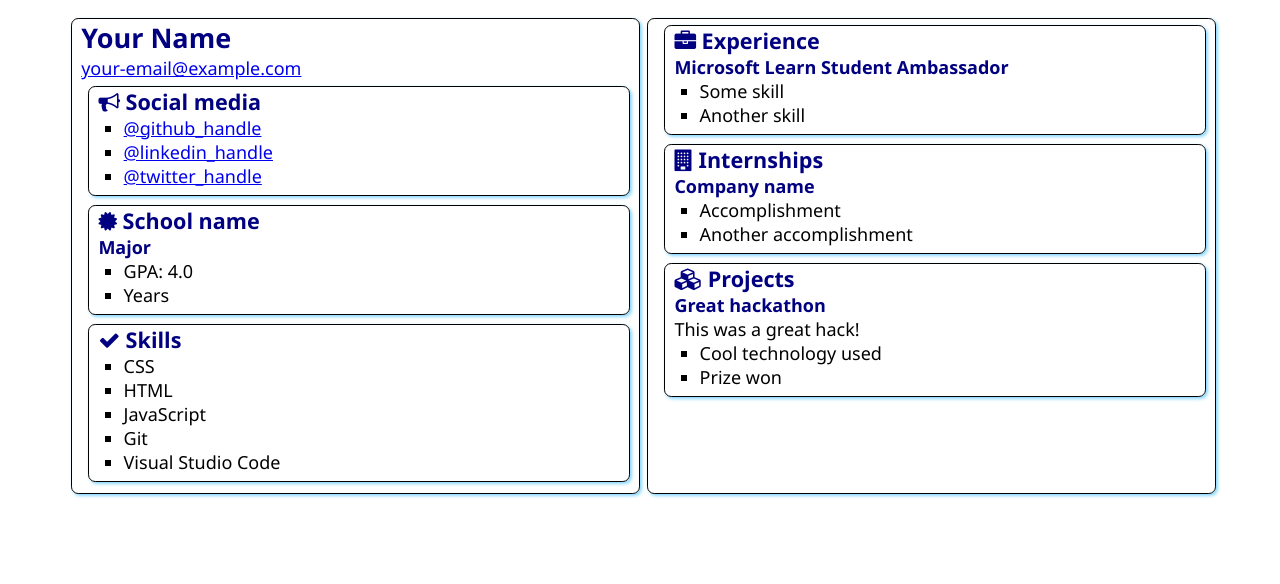
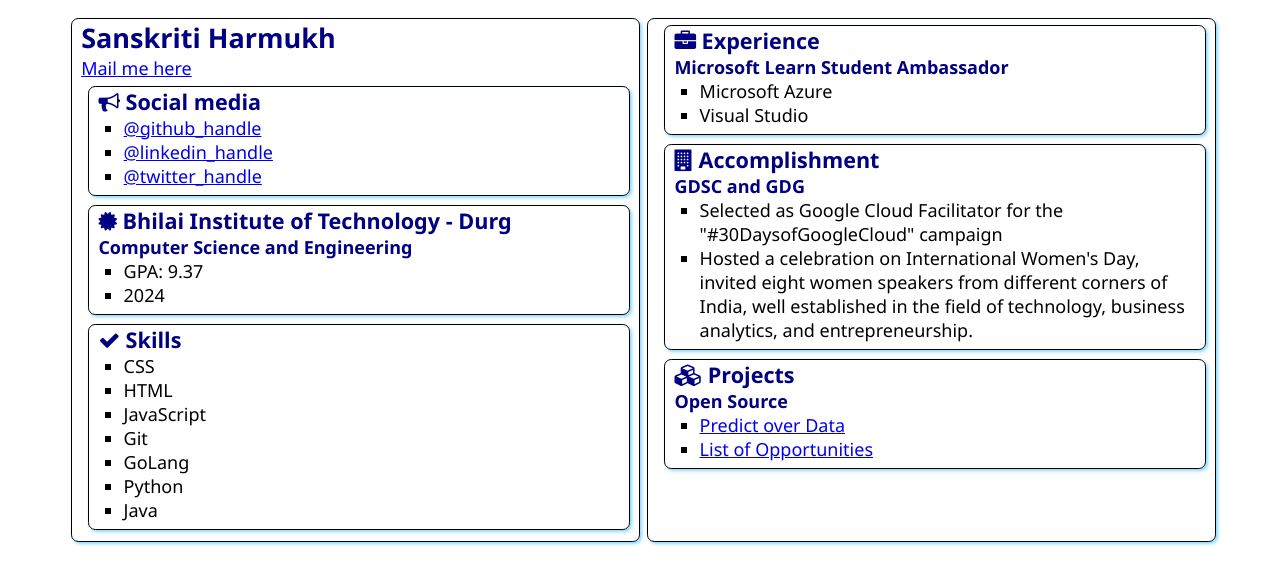
Before and after one commit to Sanskriti-Harmukh/SATechnicalOnboarding, a plain HTML site: page src/index.html in a window 1280 px wide. Drawn offline with Linux system fonts and the light colour scheme.

Commit message:
Update index.html

```diff
--- a/src/index.html
+++ b/src/index.html
@@ -12,8 +12,8 @@
 <body>
     <main>
         <article class="box">
-            <h1>Your Name</h1>
-            <div><a href="mailto:your.email@example.com">your-email@example.com</a></div>
+            <h1>Sanskriti Harmukh</h1>
+            <div><a href="mailto:sanskritiharmukh1908@example.com">Mail me here</a></div>
 
             <section class="box">
                 <h2>
@@ -21,9 +21,9 @@
                     Social media
                 </h2>
                 <ul>
-                    <li><a href="https://github.com/<handle>">@github_handle</a></li>
-                    <li><a href="https://linkedin.com/in/<handle>">@linkedin_handle</a></li>
-                    <li><a href="https://twitter.com/<handle>">@twitter_handle</a></li>
+                    <li><a href="https://github.com/SanskritiHarmukh">@github_handle</a></li>
+                    <li><a href="https://linkedin.com/in/sanskriti-harmukh/">@linkedin_handle</a></li>
+                    <li><a href="https://twitter.com/SanskritiHarmu1">@twitter_handle</a></li>
                 </ul>
             </section>
 
@@ -31,12 +31,12 @@
                 <div class="education">
                     <h2>
                         <i class="fa fa-certificate" aria-hidden="true"></i>
-                        School name
+                        Bhilai Institute of Technology - Durg
                     </h2>
-                    <h3>Major</h3>
+                    <h3>Computer Science and Engineering</h3>
                     <ul>
-                        <li>GPA: 4.0</li>
-                        <li>Years</li>
+                        <li>GPA: 9.37</li>
+                        <li>2024</li>
                     </ul>
                 </div>
             </section>
@@ -51,7 +51,9 @@
                     <li>HTML</li>
                     <li>JavaScript</li>
                     <li>Git</li>
-                    <li>Visual Studio Code</li>
+                    <li>GoLang</li>
+                    <li>Python</li>
+                    <li>Java</li>
                 </ul>
             </section>
         </article>
@@ -63,20 +65,20 @@
                 </h2>
                 <h3>Microsoft Learn Student Ambassador</h3>
                 <ul>
-                    <li>Some skill</li>
-                    <li>Another skill</li>
+                    <li>Microsoft Azure</li>
+                    <li>Visual Studio</li>
                 </ul>
             </section>
             <section class="box">
                 <h2>
                     <i class="fa fa-building" aria-hidden="true"></i>
-                    Internships
+                    Accomplishment
                 </h2>
 
-                <h3>Company name</h3>
+                <h3>GDSC and GDG</h3>
                 <ul>
-                    <li>Accomplishment</li>
-                    <li>Another accomplishment</li>
+                    <li>Selected as Google Cloud Facilitator for the "#30DaysofGoogleCloud" campaign</li>
+                    <li>Hosted a celebration on International Women's Day, invited eight women speakers from different corners of India, well established in the field of technology, business analytics, and entrepreneurship. </li>
                 </ul>
             </section>
             <section class="box">
@@ -85,11 +87,11 @@
                     Projects
                 </h2>
 
-                <h3>Great hackathon</h3>
-                <div>This was a great hack!</div>
+                <h3>Open Source</h3>
+                <!-- <div>This was a great hack!</div> -->
                 <ul>
-                    <li>Cool technology used</li>
-                    <li>Prize won</li>
+                    <li><a href="https://github.com/SanskritiHarmukh/Forecasting-Stock-Market-Index">Predict over Data</a></li>
+                    <li><a href="https://github.com/vibalijoshi/List-of-Opportunities">List of Opportunities</a></li>
                 </ul>
             </section>
         </article>
```
